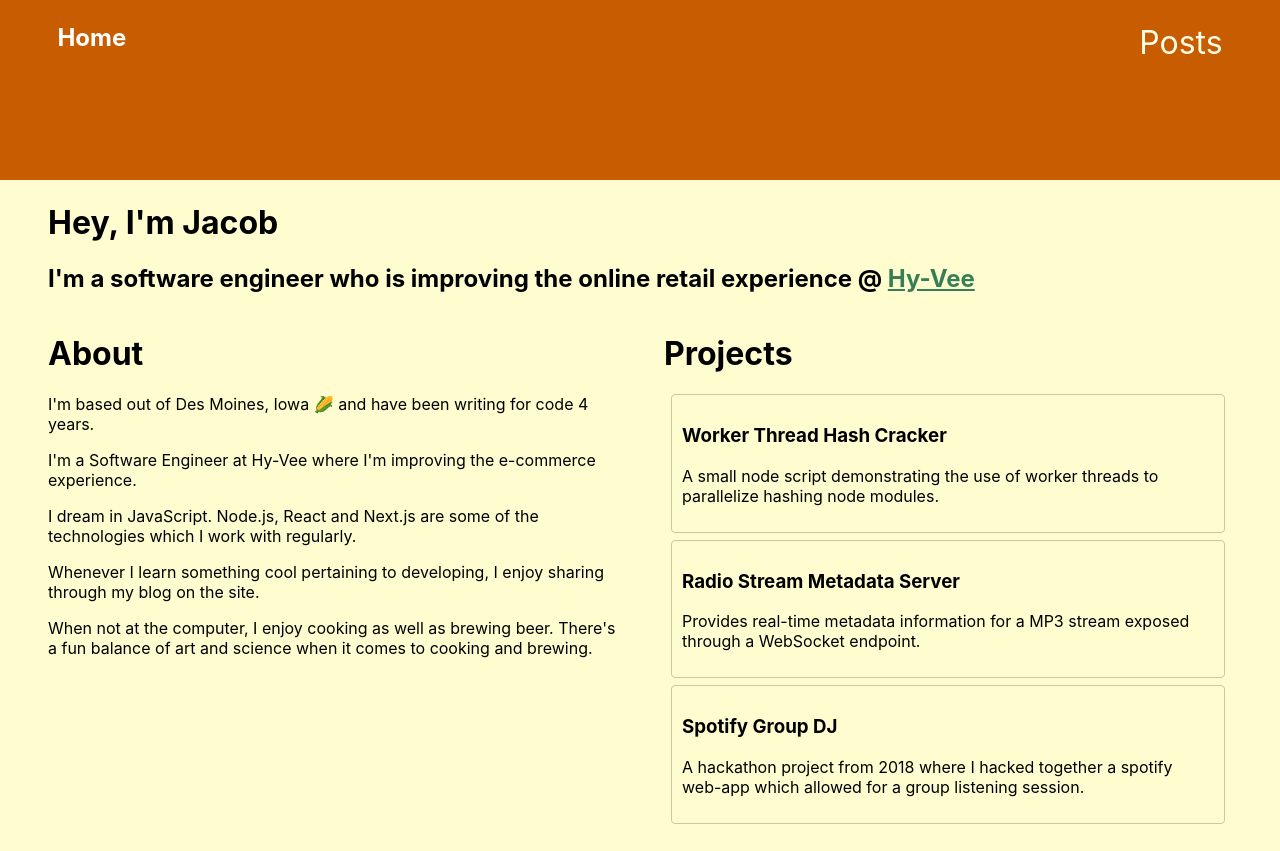
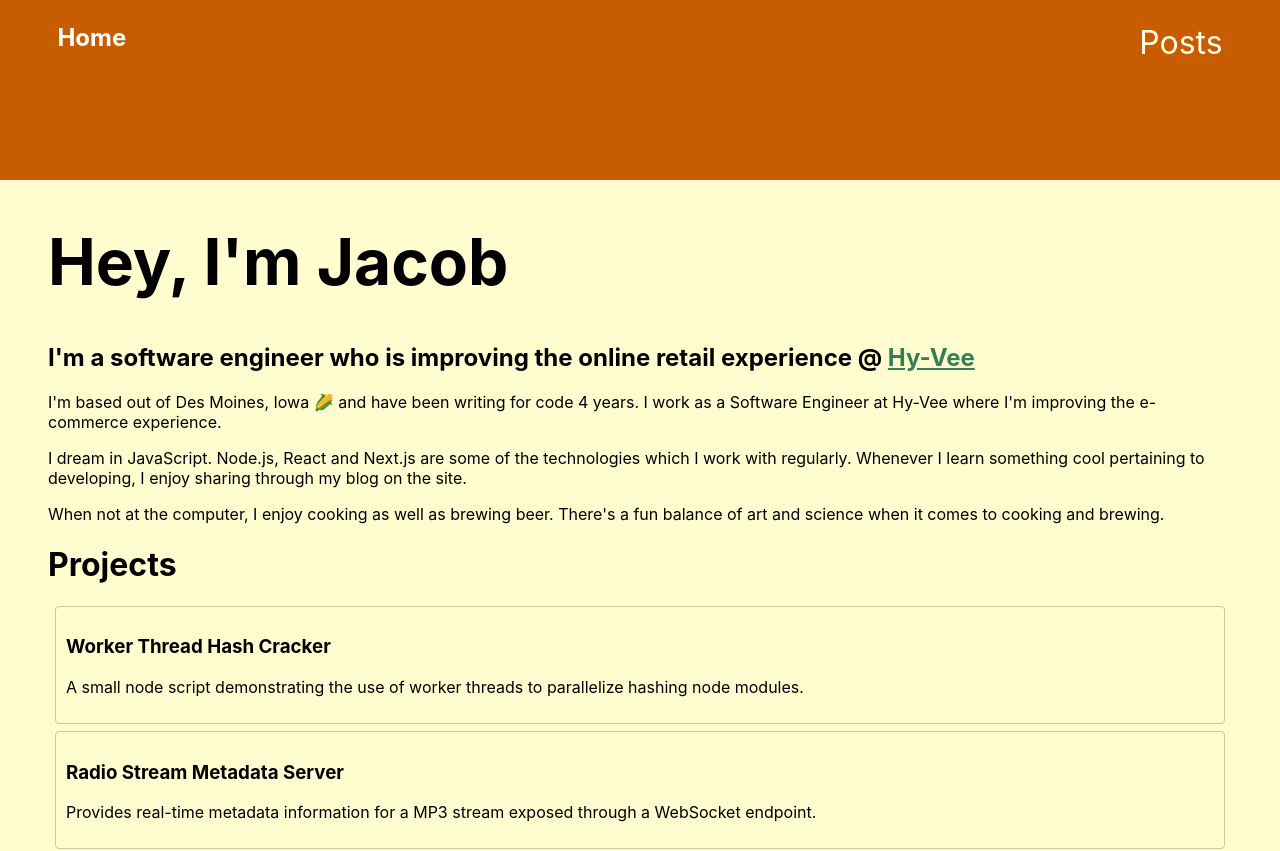
Before and after one commit to jjroush/roushio-next, a Next.js app: page / in a window 1280 px wide. Shown: the top 851 px of the page. Built offline with nearby package versions, Linux system fonts and the light colour scheme.

Commit message:
seo and index fix

```diff
--- a/components/footer.js
+++ b/components/footer.js
@@ -61,7 +61,7 @@ const footer = () => (
           href="https://www.linkedin.com/in/jjroush/"
           rel="noopener noreferrer"
         >
-          <img src="/linkedin.svg" />
+          <img src="/linkedin.svg" alt="Linkedin Logo" />
         </a>
       </li>
       <li>
@@ -70,7 +70,7 @@ const footer = () => (
           href="https://twitter.com/jacob_roush"
           rel="noopener noreferrer"
         >
-          <img src="/twitter.svg" alt="Vercel Logo" />
+          <img src="/twitter.svg" alt="Twitter Logo" />
         </a>
       </li>
       <li>
@@ -79,7 +79,7 @@ const footer = () => (
           href="https://github.com/jjroush"
           rel="noopener noreferrer"
         >
-          <img src="/github.svg" alt="Vercel Logo" />
+          <img src="/github.svg" alt="Github Logo" />
         </a>
       </li>
     </FooterItems>
--- a/components/home/about-flex.js
+++ b/components/home/about-flex.js
@@ -3,7 +3,7 @@ import { Project } from './project-card';
 import { projects } from '../../data/projects';
 
 const FlexContainer = styled.div`
-  display: flex;
+  // display: flex;
   column-gap: 3rem;
   @media (max-width: 900px) {
     flex-direction: column;
@@ -20,21 +20,10 @@ const devYears = () => new Date().getFullYear() - 2016;
 export const AboutFlex = () => (
   <FlexContainer>
     <FlexItem>
-      <h1>{'About'}</h1>
-      <p>{`I'm based out of Des Moines, Iowa 🌽 and have been writing for code ${devYears()} years.`}</p>
+      <p>{`I'm based out of Des Moines, Iowa 🌽  and have been writing for code ${devYears()} years. I work as a Software Engineer at Hy-Vee where I'm improving the e-commerce experience.`}</p>
       <p>
         {
-          "I'm a Software Engineer at Hy-Vee where I'm improving the e-commerce experience."
-        }
-      </p>
-      <p>
-        {
-          'I dream in JavaScript. Node.js, React and Next.js are some of the technologies which I work with regularly.'
-        }
-      </p>
-      <p>
-        {
-          'Whenever I learn something cool pertaining to developing, I enjoy sharing through my blog on the site.'
+          'I dream in JavaScript. Node.js, React and Next.js are some of the technologies which I work with regularly. Whenever I learn something cool pertaining to developing, I enjoy sharing through my blog on the site.'
         }
       </p>
       <p>
--- a/package.json
+++ b/package.json
@@ -13,6 +13,7 @@
     "gray-matter": "^4.0.2",
     "next": "^10.0.0",
     "next-mdx-remote": "^1.0.1",
+    "next-seo": "^4.17.0",
     "react": "17.0.0",
     "react-dom": "17.0.0",
     "react-select": "^3.1.0",
--- a/pages/index.js
+++ b/pages/index.js
@@ -1,15 +1,24 @@
 import Head from 'next/head';
 import styles from '../styles/Home.module.css';
 import { AboutFlex } from '../components/home/about-flex';
+import { NextSeo } from 'next-seo';
+import styled from 'styled-components';
+
+const BigH1 = styled.h1`
+  font-size: 4em;
+`;
 
 export default function Home() {
   return (
     <>
+      <NextSeo
+        title="Jacob Roush - Fullstack Developer"
+        description="Fullstack Developer. Slinging Javascript in the land of corn (Iowa)."
+      />
       <Head>
-        <title>roush.io</title>
         <link rel="icon" href="/favicon.png" />
       </Head>
-      <h1>{"Hey, I'm Jacob"}</h1>
+      <BigH1>{"Hey, I'm Jacob"}</BigH1>
       <h2>
         {
           "I'm a software engineer who is improving the online retail experience @ "
--- a/pages/posts/[post].js
+++ b/pages/posts/[post].js
@@ -7,6 +7,10 @@ import Image from 'next/image';
 function Post({ frontMatter, mdxContent }) {
   return (
     <>
+      <NextSeo
+        title={`${frontMatter.title} - Jacob Roush`}
+        description={frontMatter.excerpt}
+      />
       <h1>{frontMatter.title}</h1>
       <p>{frontMatter.date}</p>
       {frontMatter.image && (
--- a/pages/posts/index.js
+++ b/pages/posts/index.js
@@ -3,6 +3,7 @@ import path from 'path';
 import matter from 'gray-matter';
 import styled from 'styled-components';
 import Link from 'next/link';
+import { NextSeo } from 'next-seo';
 
 const StyledA = styled.a`
   text-decoration: none;
@@ -18,6 +19,10 @@ const StyledExcerpt = styled.p`
 function PostPage({ posts }) {
   return (
     <>
+      <NextSeo
+        title="Posts - Jacob Roush"
+        description="A place to about all the cool stuff going on in software development."
+      />
       {posts.map((post) => (
         <Link href={`/posts/${post.slug}`} key={post.slug}>
           <StyledA>
```
Also changed, not shown: 1 other file (tests, documents, lock files or other folders).
